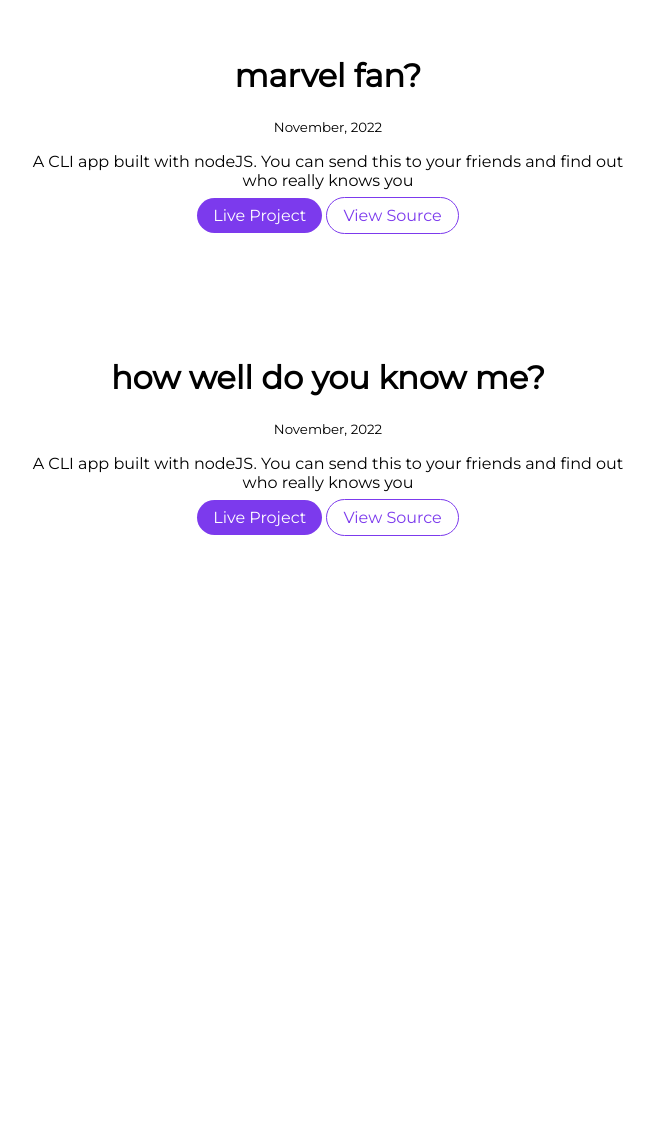
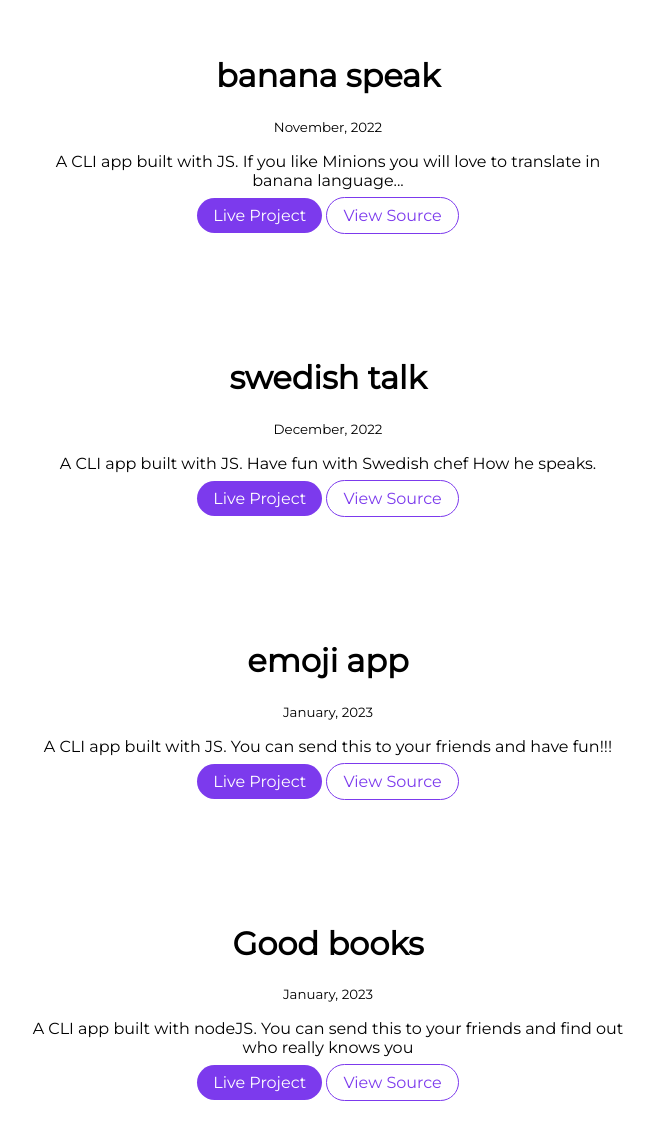
Before and after one commit to shraddhav03/Shraddha-portfolio, a plain HTML site: page projects.html in a window 1280 px wide. Shown: the part 309-1436 px from the top of the page, without its empty margins (332-986 px from the left). Before the commit the page ends 916 px from the top, so only its background shows below. Drawn offline with Linux system fonts and the light colour scheme.

Commit message:
Update projects.html

```diff
--- a/projects.html
+++ b/projects.html
@@ -30,18 +30,60 @@
             see my code
         </h1>
     </header>
-
     <ul class = "list-non-bullet">
         <li>
             <div class="showcase-list container container-center">
-                <h1>marvel fan?</h1>
+                <h1>banana speak</h1>
             <small>November, 2022</small>
+            <p>
+                A CLI app built with JS.
+                If you like Minions you will love to translate in banana language...
+            </p>
+            <a class="link link-primary" href="https://banana-talk-shrver.netlify.app">Live Project</a>
+            <a class="link link-secondary" href="https://github.com/shraddhav03/banana-speak.git">View Source</a>
+            </div>
+       </li>
+    </ul>
+    <ul class = "list-non-bullet">
+        <li>
+            <div class="showcase-list container container-center">
+                <h1>swedish talk</h1>
+            <small>December, 2022</small>
+            <p>
+                A CLI app built with JS.
+                Have fun with Swedish chef How he speaks.
+            </p>
+            <a class="link link-primary" href="https://swedish-talk-shrver.netlify.app">Live Project</a>
+            <a class="link link-secondary" href="https://github.com/shraddhav03/swedish-talk.git">View Source</a>
+            </div>
+       </li>
+    </ul>
+    <ul class = "list-non-bullet">
+        <li>
+            <div class="showcase-list container container-center">
+                <h1>emoji app</h1>
+            <small>January, 2023</small>
+            <p>
+                A CLI app built with JS.
+                You can send this to your friends
+                and have fun!!!
+            </p>
+            <a class="link link-primary" href="https://zde5iy.csb.app/">Live Project</a>
+            <a class="link link-secondary" href="https://github.com/shraddhav03/emoji-app.git">View Source</a>
+            </div>
+       </li>
+    </ul>
+    <ul class = "list-non-bullet">
+        <li>
+            <div class="showcase-list container container-center">
+                <h1>Good books</h1>
+            <small>January, 2023</small>
             <p>
                 A CLI app built with nodeJS.
                 You can send this to your friends
                 and find out who really knows you
             </p>
-            <a class="link link-primary" href="https://repl.it/@shraddhaverma1">Live Project</a>
+            <a class="link link-primary" href="https://1s5r4o.csb.app/">Live Project</a>
             <a class="link link-secondary" href="https://github.com/shraddhav03/neogcamp-lesson3">View Source</a>
             </div>
        </li>
@@ -49,14 +91,14 @@
     <ul class = "list-non-bullet">
         <li>
             <div class="showcase-list container container-center">
-                <h1>how well do you know me?</h1>
-            <small>November, 2022</small>
+                <h1>My portfolio</h1>
+            <small>January, 2023</small>
             <p>
                 A CLI app built with nodeJS.
                 You can send this to your friends
                 and find out who really knows you
             </p>
-            <a class="link link-primary" href="https://repl.it/@shraddhaverma1">Live Project</a>
+            <a class="link link-primary" href="https://1s5r4o.csb.app/">Live Project</a>
             <a class="link link-secondary" href="https://github.com/shraddhav03/neogcamp-lesson3">View Source</a>
             </div>
        </li>
```
